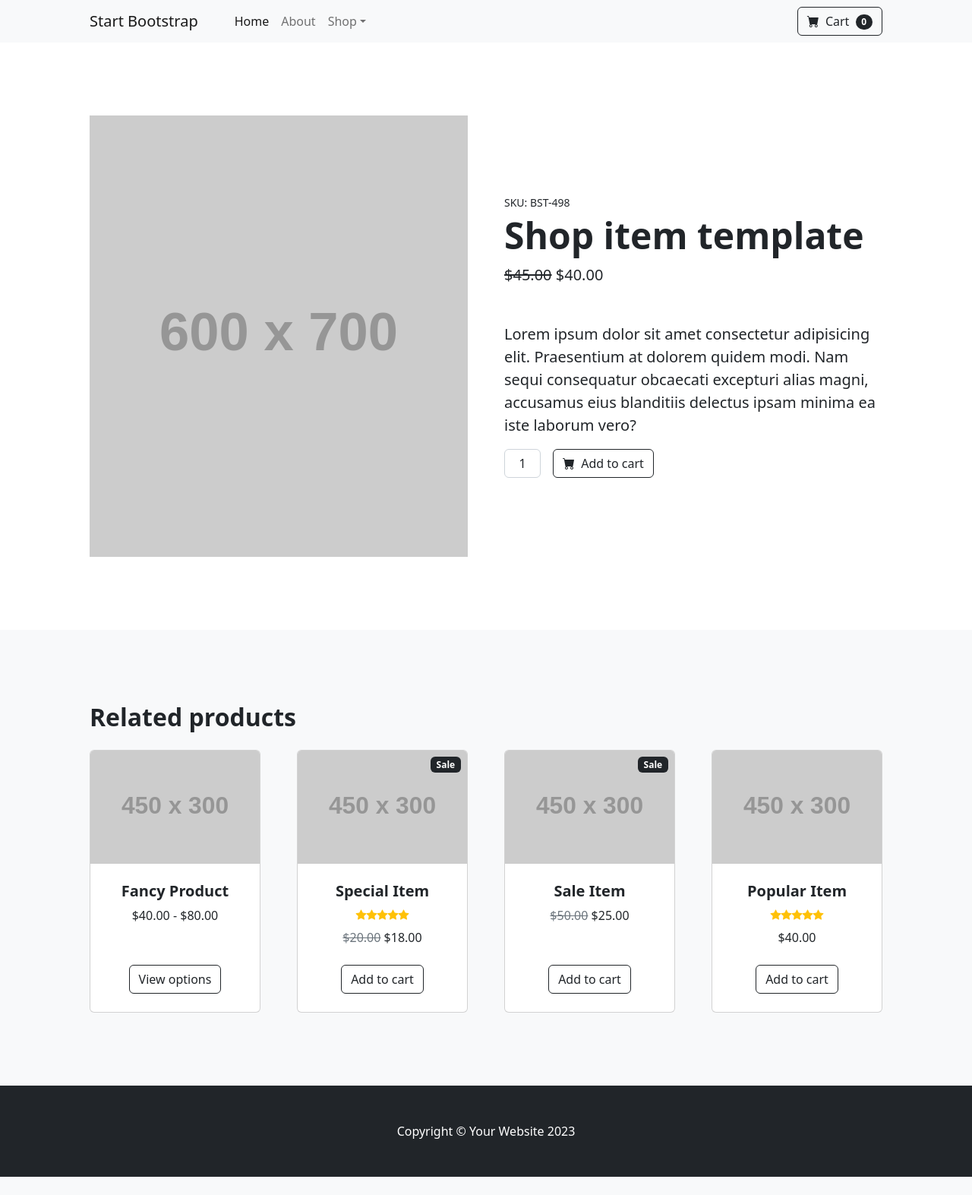
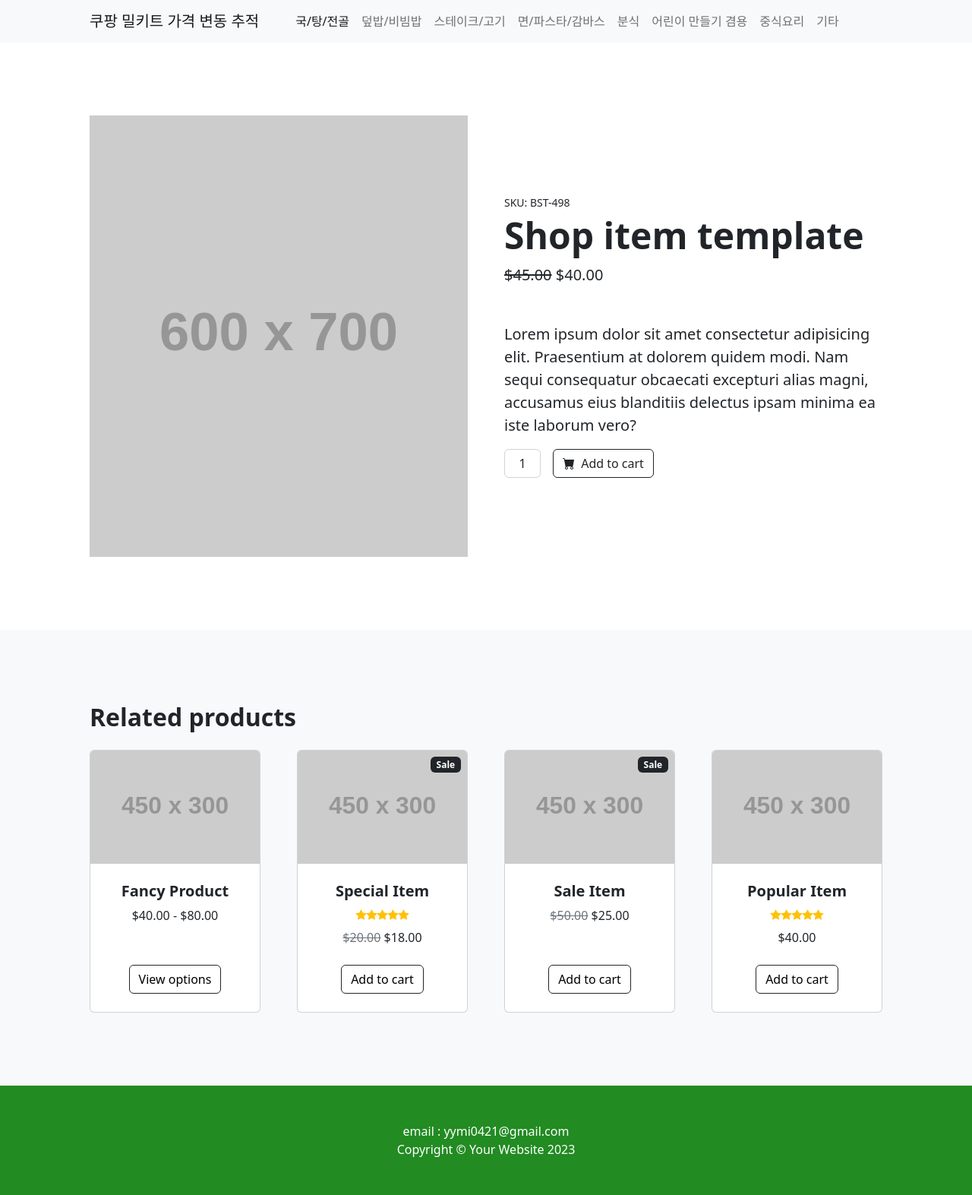
Before and after one commit to maie421/track-price-changes, a Flask app: template web/templates/product.html in a window 1280 px wide. Shown: the whole page at 76% size. Before the commit the page ends 1549 px from the top, so only its background shows below. Run offline with Flask 3, Linux system fonts and the light colour scheme; the template is opened without the code that fills it, so the values that code supplies are empty; grey boxes labelled with a size stand in for pictures from a placeholder-image service; some libraries are stand-ins or nearby versions.

Commit message:
style : 공통된 html 정리

```diff
--- a/web/app.py
+++ b/web/app.py
@@ -10,6 +10,9 @@ product = Products(app)
 def index():
     return product.index()
 
+@app.route('/product')
+def getProduct():
+    return product.getProduct()
 
 if __name__ == "__main__":
     app.run()
--- a/web/controller/products.py
+++ b/web/controller/products.py
@@ -35,3 +35,7 @@ class Products:
         finally:
             if hasattr(cursor, 'closed') and not cursor.closed:
                 cursor.close()
+
+
+    def getProduct(self):
+        return render_template('product.html')
--- /dev/null
+++ b/web/templates/common/footer.html
@@ -0,0 +1,7 @@
+        <footer class="py-5" style="background-color: forestgreen">
+            <div class="container">
+                    <p class="m-0 text-center text-white">email : yymi0421@gmail.com</p>
+                <p class="m-0 text-center text-white">Copyright &copy; Your Website 2023</p>
+            </div>
+        </footer>
+        <script src="https://cdn.jsdelivr.net/npm/bootstrap@5.2.3/dist/js/bootstrap.bundle.min.js"></script>
--- /dev/null
+++ b/web/templates/common/head.html
@@ -0,0 +1,14 @@
+    <head>
+        <meta charset="utf-8" />
+        <meta name="viewport" content="width=device-width, initial-scale=1, shrink-to-fit=no" />
+        <meta name="description" content="" />
+        <meta name="author" content="" />
+        <title>쿠팡 밀키트 가격 변동 추적 사이트</title>
+        <!-- Favicon-->
+        <link rel="icon" type="image/x-icon" href="assets/favicon.ico" />
+        <!-- Bootstrap icons-->
+        <link href="https://cdn.jsdelivr.net/npm/bootstrap-icons@1.5.0/font/bootstrap-icons.css" rel="stylesheet" />
+        <!-- Core theme CSS (includes Bootstrap)-->
+        <link href="/static/css/styles.css" rel="stylesheet">
+        <link href="/static/css/custom.css" rel="stylesheet">
+    </head>
--- /dev/null
+++ b/web/templates/common/navigation.html
@@ -0,0 +1,18 @@
+        <nav class="navbar navbar-expand-lg navbar-light bg-light">
+            <div class="container px-4 px-lg-5">
+                <a class="navbar-brand" href="/">쿠팡 밀키트 가격 변동 추적</a>
+                <button class="navbar-toggler" type="button" data-bs-toggle="collapse" data-bs-target="#navbarSupportedContent" aria-controls="navbarSupportedContent" aria-expanded="false" aria-label="Toggle navigation"><span class="navbar-toggler-icon"></span></button>
+                <div class="collapse navbar-collapse" id="navbarSupportedContent">
+                    <ul class="navbar-nav me-auto mb-2 mb-lg-0 ms-lg-4">
+                        <li class="nav-item"><a class="nav-link active" href="/">국/탕/전골</a></li>
+                        <li class="nav-item"><a class="nav-link" href="/">덮밥/비빔밥</a></li>
+                        <li class="nav-item"><a class="nav-link" href="/">스테이크/고기</a></li>
+                        <li class="nav-item"><a class="nav-link" href="/">면/파스타/감바스</a></li>
+                        <li class="nav-item"><a class="nav-link" href="/">분식</a></li>
+                        <li class="nav-item"><a class="nav-link" href="/">어린이 만들기 겸용</a></li>
+                        <li class="nav-item"><a class="nav-link" href="/">중식요리</a></li>
+                        <li class="nav-item"><a class="nav-link" href="/">기타</a></li>
+                    </ul>
+                </div>
+            </div>
+        </nav>
--- a/web/templates/product.html
+++ b/web/templates/product.html
@@ -1,48 +1,9 @@
 <!DOCTYPE html>
 <html lang="en">
-    <head>
-        <meta charset="utf-8" />
-        <meta name="viewport" content="width=device-width, initial-scale=1, shrink-to-fit=no" />
-        <meta name="description" content="" />
-        <meta name="author" content="" />
-        <title>Shop Item - Start Bootstrap Template</title>
-        <!-- Favicon-->
-        <link rel="icon" type="image/x-icon" href="../../../../../Downloads/startbootstrap-shop-item-gh-pages/assets/favicon.ico" />
-        <!-- Bootstrap icons-->
-        <link href="https://cdn.jsdelivr.net/npm/bootstrap-icons@1.5.0/font/bootstrap-icons.css" rel="stylesheet" />
-        <!-- Core theme CSS (includes Bootstrap)-->
-        <link href="css/styles.css" rel="stylesheet" />
-    </head>
+{% include "common/head.html" %}
     <body>
         <!-- Navigation-->
-        <nav class="navbar navbar-expand-lg navbar-light bg-light">
-            <div class="container px-4 px-lg-5">
-                <a class="navbar-brand" href="#!">Start Bootstrap</a>
-                <button class="navbar-toggler" type="button" data-bs-toggle="collapse" data-bs-target="#navbarSupportedContent" aria-controls="navbarSupportedContent" aria-expanded="false" aria-label="Toggle navigation"><span class="navbar-toggler-icon"></span></button>
-                <div class="collapse navbar-collapse" id="navbarSupportedContent">
-                    <ul class="navbar-nav me-auto mb-2 mb-lg-0 ms-lg-4">
-                        <li class="nav-item"><a class="nav-link active" aria-current="page" href="#!">Home</a></li>
-                        <li class="nav-item"><a class="nav-link" href="#!">About</a></li>
-                        <li class="nav-item dropdown">
-                            <a class="nav-link dropdown-toggle" id="navbarDropdown" href="#" role="button" data-bs-toggle="dropdown" aria-expanded="false">Shop</a>
-                            <ul class="dropdown-menu" aria-labelledby="navbarDropdown">
-                                <li><a class="dropdown-item" href="#!">All Products</a></li>
-                                <li><hr class="dropdown-divider" /></li>
-                                <li><a class="dropdown-item" href="#!">Popular Items</a></li>
-                                <li><a class="dropdown-item" href="#!">New Arrivals</a></li>
-                            </ul>
-                        </li>
-                    </ul>
-                    <form class="d-flex">
-                        <button class="btn btn-outline-dark" type="submit">
-                            <i class="bi-cart-fill me-1"></i>
-                            Cart
-                            <span class="badge bg-dark text-white ms-1 rounded-pill">0</span>
-                        </button>
-                    </form>
-                </div>
-            </div>
-        </nav>
+        {% include "common/navigation.html" %}
         <!-- Product section-->
         <section class="py-5">
             <div class="container px-4 px-lg-5 my-5">
@@ -174,12 +135,6 @@
             </div>
         </section>
         <!-- Footer-->
-        <footer class="py-5 bg-dark">
-            <div class="container"><p class="m-0 text-center text-white">Copyright &copy; Your Website 2023</p></div>
-        </footer>
-        <!-- Bootstrap core JS-->
-        <script src="https://cdn.jsdelivr.net/npm/bootstrap@5.2.3/dist/js/bootstrap.bundle.min.js"></script>
-        <!-- Core theme JS-->
-        <script src="../../../../../Downloads/startbootstrap-shop-item-gh-pages/js/scripts.js"></script>
+        {% include "common/footer.html" %}
     </body>
 </html>
```
Also changed, not shown: web/templates/index.html (+4 -42 lines).
